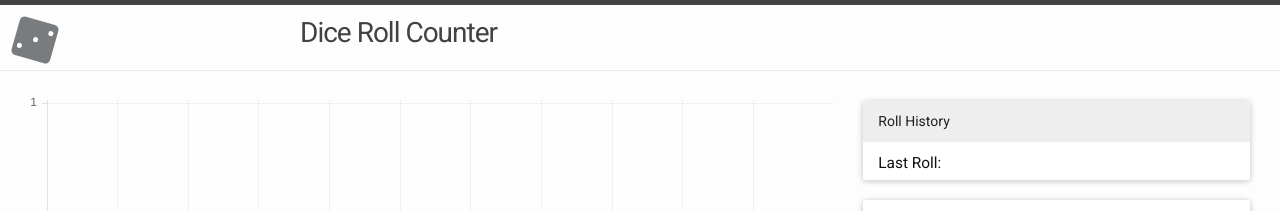
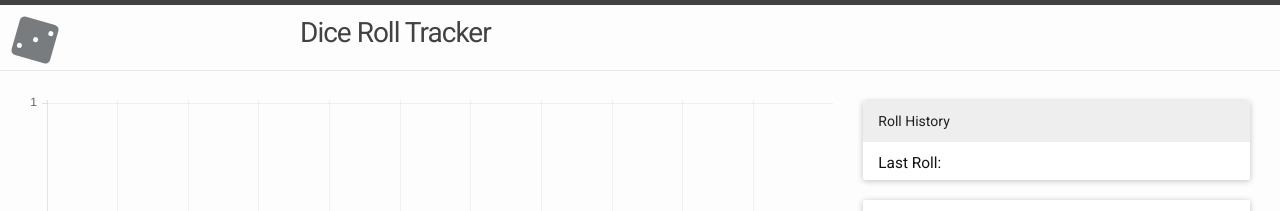
Before and after one commit to uxjulia/dice-counter, a Jekyll site: the page built from app/index.html, in a window 1280 px wide. Shown: the top 211 px of the page. Built offline with Jekyll 4.4.1, drawn with Linux system fonts in a browser that asks for light colours; nearby versions of some CDN libraries.

```diff
--- a/app/_config.yml
+++ b/app/_config.yml
@@ -1,5 +1,5 @@
 # Site settings
-title: Dice Roll Counter
+title: Dice Roll Tracker
 email: ux@jvlia.co
 description: > # this means to ignore newlines until "baseurl:"
  Track and graph die rolls.
```
